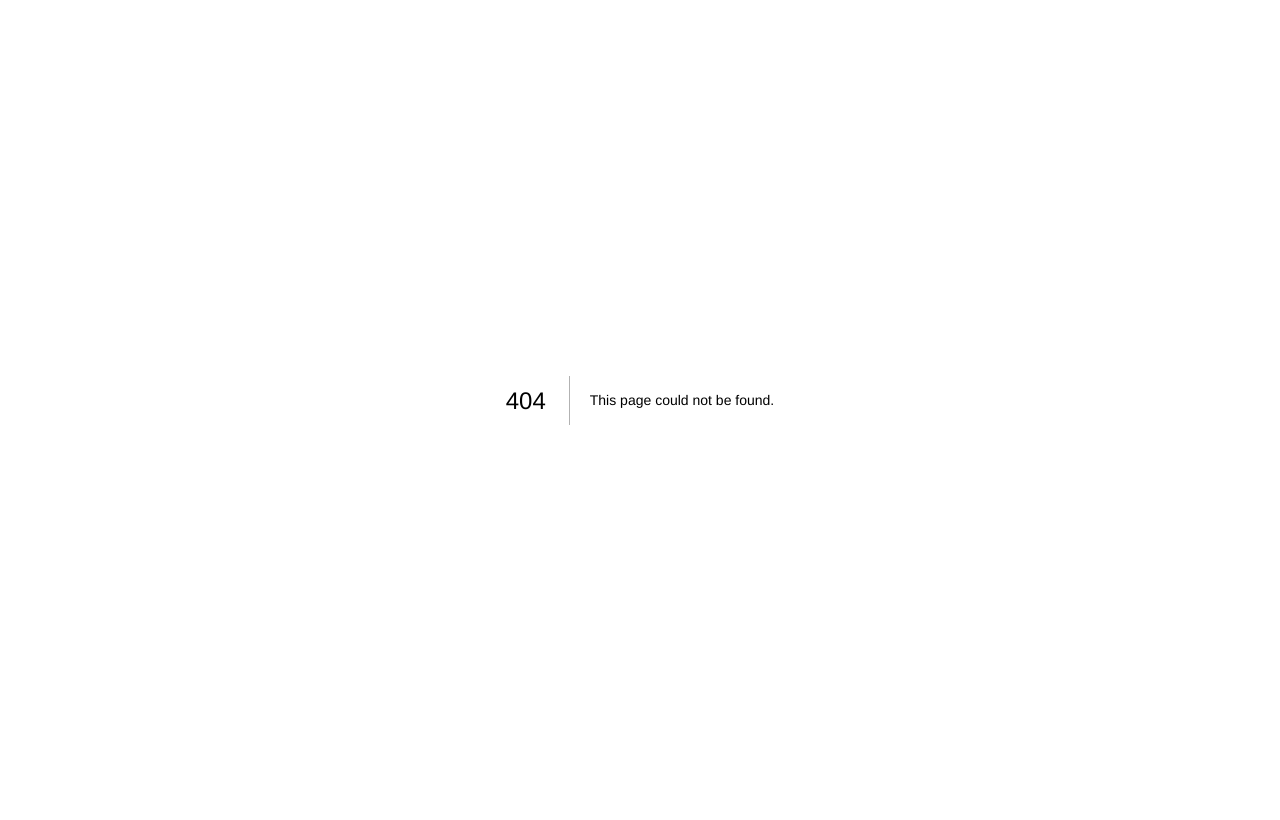
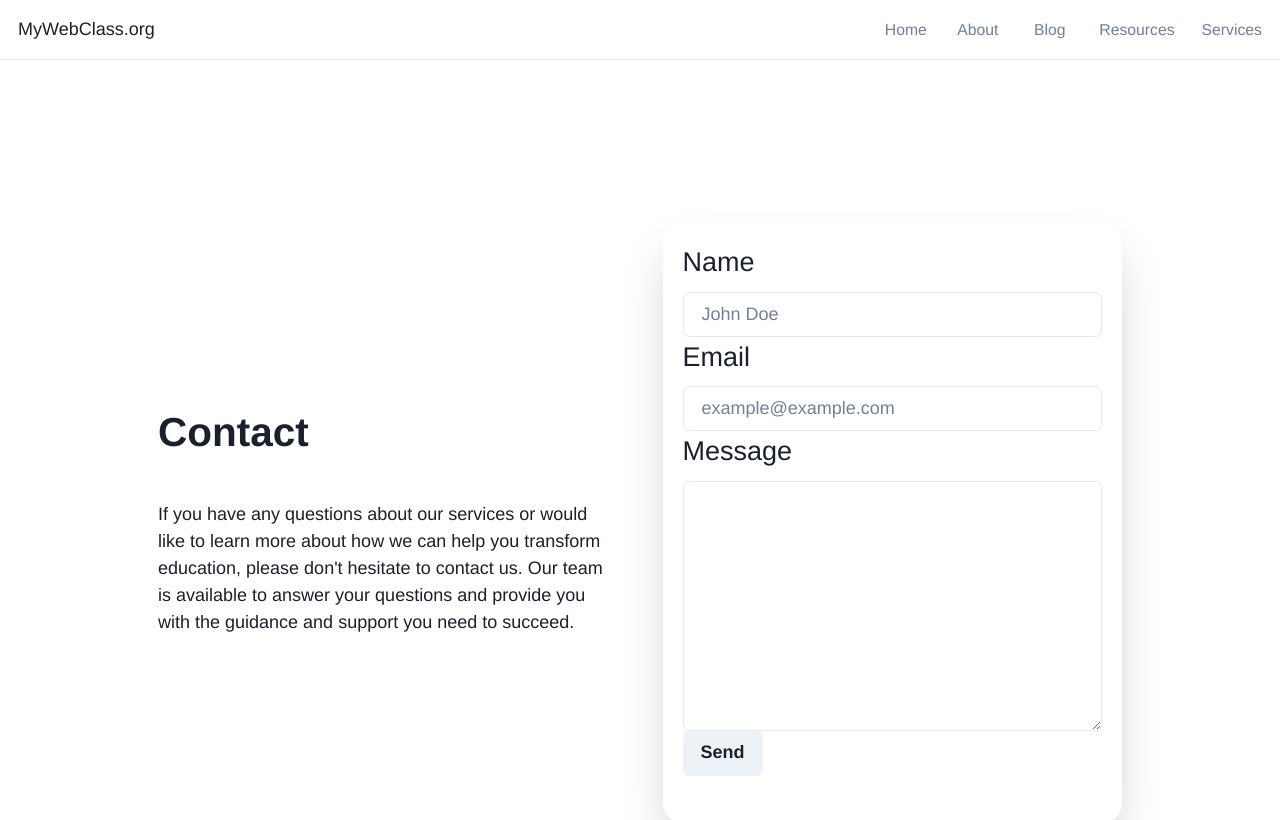
Before and after one commit to jll38/gym-site, a Next.js app: page /services/contact in a window 1280 px wide. Before the commit this address had no page. Shown: the top 820 px of the page. Built offline with nearby package versions, Linux system fonts and the light colour scheme.

Commit message:
training & contact page

```diff
--- a/components/navbar.js
+++ b/components/navbar.js
@@ -116,14 +116,11 @@ export default function Navbar() {
                 <MenuItem as={Link} href={'/services/development'}>
                   Professional Development
                 </MenuItem>
-                <MenuItem as={Link} href={'/resources/guides'}>
-                  Downloadable Guides
+                <MenuItem as={Link} href={'/services/training'}>
+                  Customized Training & Support
                 </MenuItem>
-                <MenuItem as={Link} href={'/resources/workshops'}>
-                  Webinars and Workshops
-                </MenuItem>
-                <MenuItem as={Link} href={'/resources/success'}>
-                  Success Stories
+                <MenuItem as={Link} href={'/services/contact'}>
+                  Contact
                 </MenuItem>
               </MenuList>
             </Menu>
--- /dev/null
+++ b/pages/services/contact.js
@@ -0,0 +1,83 @@
+import Testimonials from '../../components/testimonial';
+import { getSortedPostsData } from '../../lib/posts';
+import Layout from '../../components/layout';
+import Head from 'next/head';
+import { siteTitle } from '../../components/layout';
+import { Feature } from '../../components/feature';
+import {
+    Container,
+    Stack,
+    Flex,
+    Box,
+    Heading,
+    Text,
+    Button,
+    FormControl,
+    FormLabel,
+    Input,
+    Textarea
+} from '@chakra-ui/react';
+
+export default function Development({ allPostsData }) {
+    return (
+        <Layout>
+            <Head>
+                <title>{siteTitle}</title>
+            </Head>
+            <Container minH='55vh' maxW={'1000px'}>
+                <section name="Professional Development Header">
+                    <Stack
+                        align={'center'}
+                        spacing={{ base: 8, md: 10 }}
+                        py={{ base: 20, md: 28 }}
+                        direction={{ base: 'column', md: 'row' }}>
+                        <Stack flex={1} spacing={{ base: 5, md: 10 }}>
+                            <Heading>Contact</Heading>
+                            <Text>If you have any questions about our
+                                services or would like to learn more about
+                                how we can help you transform education,
+                                please don't hesitate to contact us.
+                                Our team is available to answer your
+                                questions and provide you with the guidance
+                                and support you need to succeed.</Text>
+                        </Stack>
+                        <Flex
+                            flex={1}
+                            justify={'center'}
+                            align={'center'}
+                            position={'relative'}
+                            w={'full'}>
+                            <Box
+                                position={'relative'}
+                                height={'600px'}
+                                rounded={'2xl'}
+                                boxShadow={'2xl'}
+                                width={'full'}
+                                p={'20px'}
+                                >
+                                <FormControl>
+                                    <FormLabel fontSize={{md: 'lg', lg: 'xl', xl : '2xl'}}>Name</FormLabel>
+                                    <Input type='text' placeholder='John Doe'></Input>
+                                    <FormLabel fontSize={{md: 'lg', lg: 'xl', xl : '2xl'}}>Email</FormLabel>
+                                    <Input type='text' placeholder='example@example.com'></Input>
+                                    <FormLabel fontSize={{md: 'lg', lg: 'xl', xl : '2xl'}}>Message</FormLabel>
+                                    <Textarea h='250px'></Textarea>
+                                    <Button>Send</Button>
+                                </FormControl>
+                            </Box>
+                        </Flex>
+                    </Stack>
+                </section>
+            </Container>
+        </Layout>
+    );
+}
+
+export async function getStaticProps() {
+    const allPostsData = getSortedPostsData()
+    return {
+        props: {
+            allPostsData
+        }
+    }
+}
```
Also changed, not shown: pages/services/training.js (added, +80 -0 lines).
